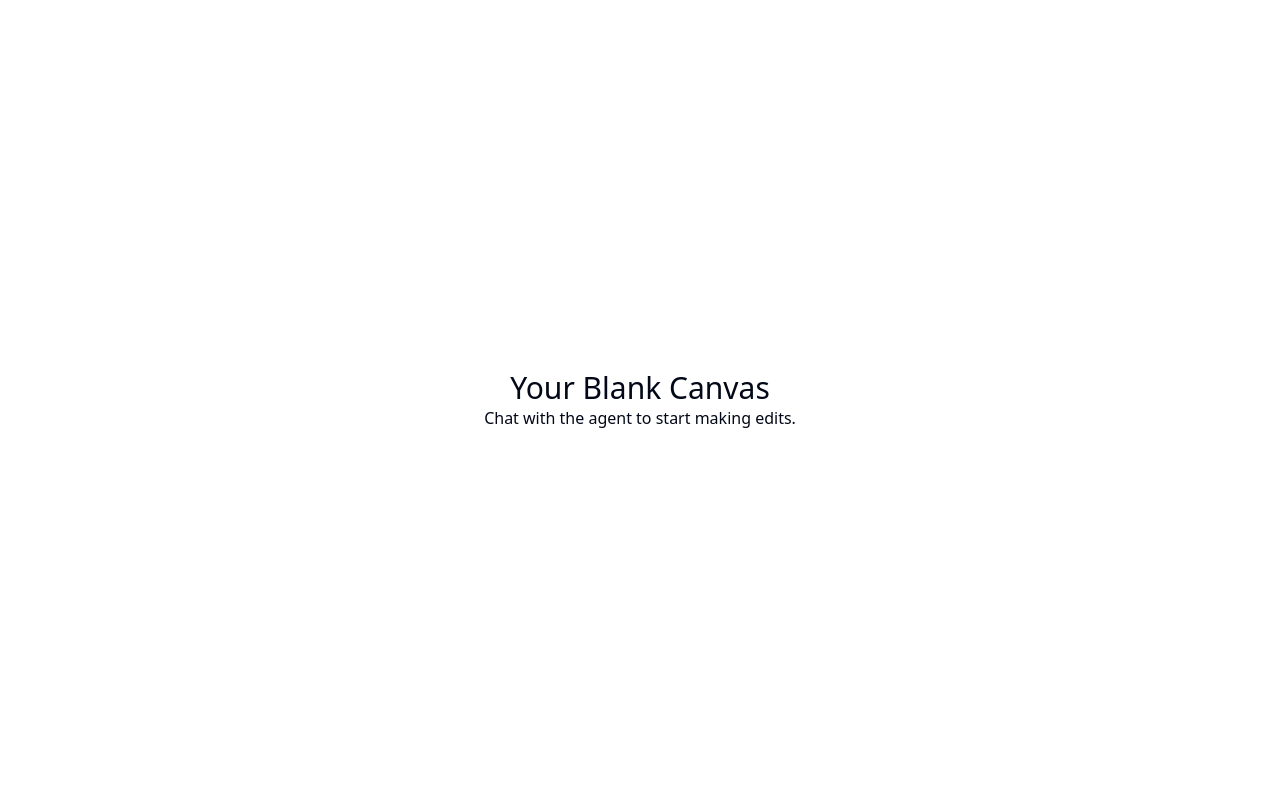
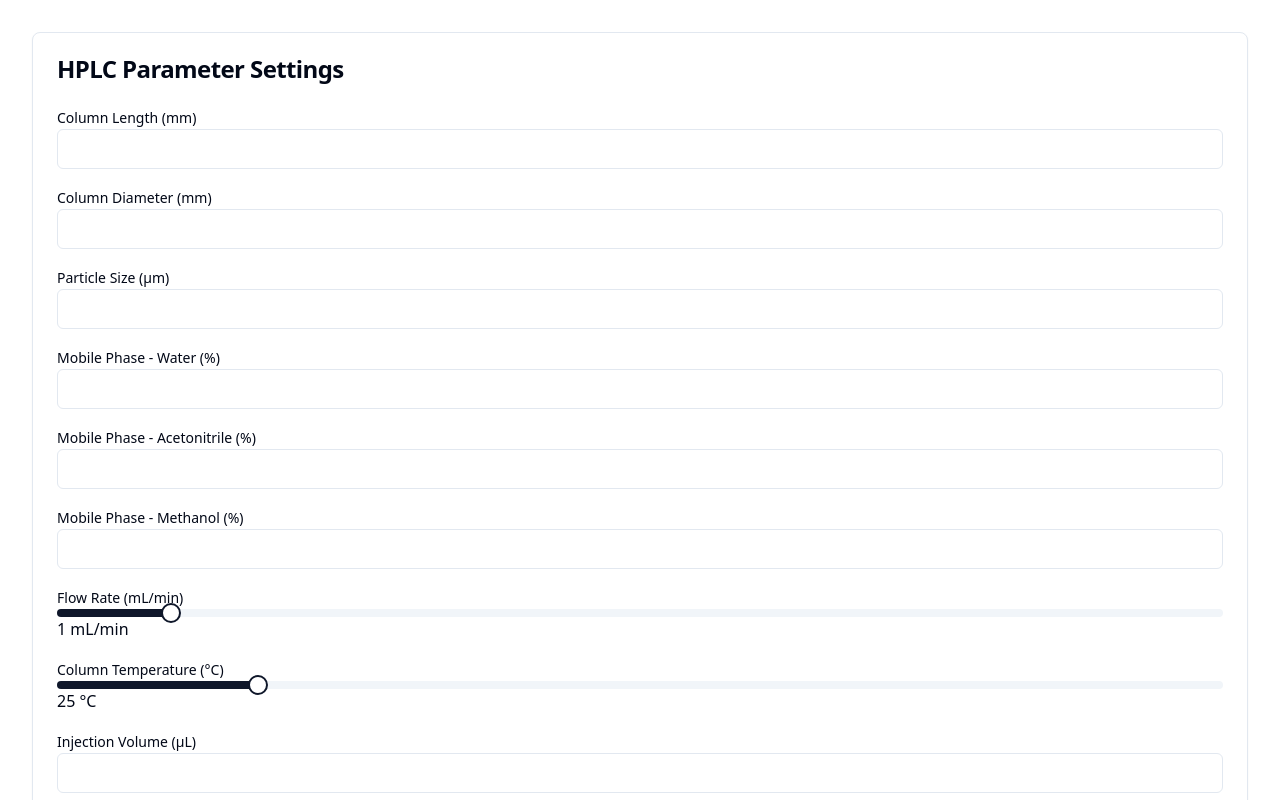
Before and after one commit to GPT-Engineer-App/chromatogram-sim, a React (Vite) app: page / in a window 1280 px wide. Shown: the top 800 px of the page. Built offline with nearby package versions, Linux system fonts and the light colour scheme.

Commit message:
Added form for HPLC parameter settings with appropriate ShadCN components.

```diff
--- a/src/pages/Index.jsx
+++ b/src/pages/Index.jsx
@@ -1,10 +1,164 @@
-// Update this page (the content is just a fallback if you fail to update the page)
+import React, { useState } from "react";
+import { Input } from "@/components/ui/input";
+import { Label } from "@/components/ui/label";
+import { Button } from "@/components/ui/button";
+import { Slider } from "@/components/ui/slider";
+import { Select, SelectContent, SelectItem, SelectTrigger, SelectValue } from "@/components/ui/select";
+import { Card, CardContent, CardHeader, CardTitle } from "@/components/ui/card";
 
 const Index = () => {
+  const [formData, setFormData] = useState({
+    columnLength: "",
+    columnDiameter: "",
+    particleSize: "",
+    mobilePhaseWater: "",
+    mobilePhaseAcetonitrile: "",
+    mobilePhaseMethanol: "",
+    flowRate: 1,
+    columnTemperature: 25,
+    injectionVolume: "",
+    gradientProgram: "",
+  });
+
+  const handleChange = (e) => {
+    const { name, value } = e.target;
+    setFormData({ ...formData, [name]: value });
+  };
+
+  const handleSliderChange = (name, value) => {
+    setFormData({ ...formData, [name]: value });
+  };
+
+  const handleSubmit = (e) => {
+    e.preventDefault();
+    console.log(formData);
+  };
+
   return (
-    <div className="text-center">
-      <h1 className="text-3xl">Your Blank Canvas</h1>
-      <p>Chat with the agent to start making edits.</p>
+    <div className="container mx-auto p-4">
+      <Card>
+        <CardHeader>
+          <CardTitle>HPLC Parameter Settings</CardTitle>
+        </CardHeader>
+        <CardContent>
+          <form onSubmit={handleSubmit} className="space-y-4">
+            <div>
+              <Label htmlFor="columnLength">Column Length (mm)</Label>
+              <Input
+                id="columnLength"
+                name="columnLength"
+                type="number"
+                value={formData.columnLength}
+                onChange={handleChange}
+                required
+              />
+            </div>
+            <div>
+              <Label htmlFor="columnDiameter">Column Diameter (mm)</Label>
+              <Input
+                id="columnDiameter"
+                name="columnDiameter"
+                type="number"
+                value={formData.columnDiameter}
+                onChange={handleChange}
+                required
+              />
+            </div>
+            <div>
+              <Label htmlFor="particleSize">Particle Size (µm)</Label>
+              <Input
+                id="particleSize"
+                name="particleSize"
+                type="number"
+                value={formData.particleSize}
+                onChange={handleChange}
+                required
+              />
+            </div>
+            <div>
+              <Label htmlFor="mobilePhaseWater">Mobile Phase - Water (%)</Label>
+              <Input
+                id="mobilePhaseWater"
+                name="mobilePhaseWater"
+                type="number"
+                value={formData.mobilePhaseWater}
+                onChange={handleChange}
+                required
+              />
+            </div>
+            <div>
+              <Label htmlFor="mobilePhaseAcetonitrile">Mobile Phase - Acetonitrile (%)</Label>
+              <Input
+                id="mobilePhaseAcetonitrile"
+                name="mobilePhaseAcetonitrile"
+                type="number"
+                value={formData.mobilePhaseAcetonitrile}
+                onChange={handleChange}
+                required
+              />
+            </div>
+            <div>
+              <Label htmlFor="mobilePhaseMethanol">Mobile Phase - Methanol (%)</Label>
+              <Input
+                id="mobilePhaseMethanol"
+                name="mobilePhaseMethanol"
+                type="number"
+                value={formData.mobilePhaseMethanol}
+                onChange={handleChange}
+                required
+              />
+            </div>
+            <div>
+              <Label htmlFor="flowRate">Flow Rate (mL/min)</Label>
+              <Slider
+                id="flowRate"
+                name="flowRate"
+                min={0.1}
+                max={10}
+                step={0.1}
+                value={[formData.flowRate]}
+                onValueChange={(value) => handleSliderChange("flowRate", value[0])}
+              />
+              <div>{formData.flowRate} mL/min</div>
+            </div>
+            <div>
+              <Label htmlFor="columnTemperature">Column Temperature (°C)</Label>
+              <Slider
+                id="columnTemperature"
+                name="columnTemperature"
+                min={10}
+                max={100}
+                step={1}
+                value={[formData.columnTemperature]}
+                onValueChange={(value) => handleSliderChange("columnTemperature", value[0])}
+              />
+              <div>{formData.columnTemperature} °C</div>
+            </div>
+            <div>
+              <Label htmlFor="injectionVolume">Injection Volume (µL)</Label>
+              <Input
+                id="injectionVolume"
+                name="injectionVolume"
+                type="number"
+                value={formData.injectionVolume}
+                onChange={handleChange}
+                required
+              />
+            </div>
+            <div>
+              <Label htmlFor="gradientProgram">Gradient Program (optional)</Label>
+              <Input
+                id="gradientProgram"
+                name="gradientProgram"
+                type="text"
+                value={formData.gradientProgram}
+                onChange={handleChange}
+              />
+            </div>
+            <Button type="submit">Submit</Button>
+          </form>
+        </CardContent>
+      </Card>
     </div>
   );
 };
```
